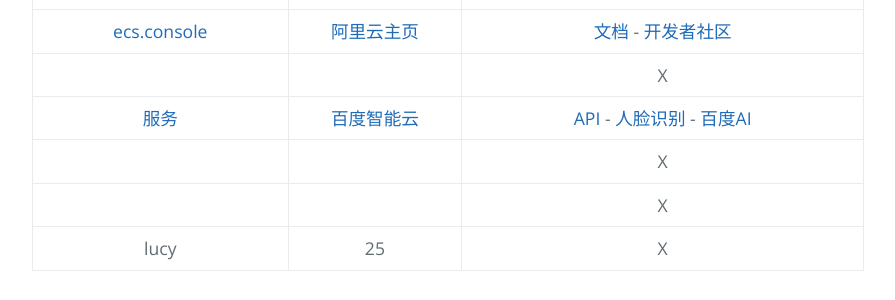
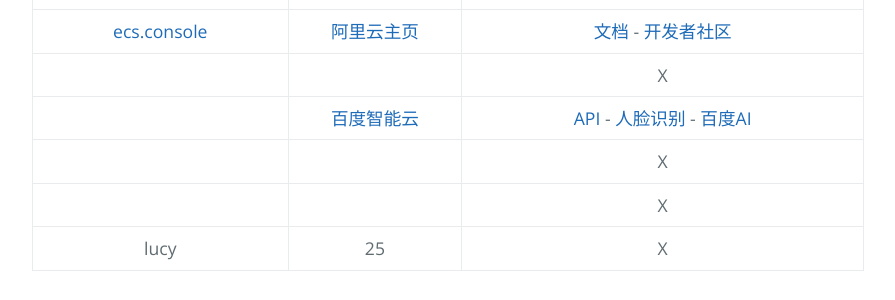
Before and after one commit to AmbroseRen/test, a Jekyll site: the page built from Data/DataLake.md, in a window 1280 px wide. Shown: the part 665-965 px from the top of the page, without its empty margins (192-1087 px from the left). Built offline with Jekyll 4.4.1, drawn with Linux system fonts in a browser that asks for light colours; our own code applies the rules of GitHub Pages for plain Markdown files; the repository's description, which GitHub fills in, is left out.

Commit message:
Update DataLake.md

```diff
--- a/Data/DataLake.md
+++ b/Data/DataLake.md
@@ -15,7 +15,7 @@
 | []() |  | X |
 | [ecs.console](https://ecs.console.aliyun.com/#/home) | [阿里云主页](https://www.aliyun.com/) | [文档](https://help.aliyun.com/index.html?spm=5176.7937365.765261.484.76c75692Oarl3P&content=school) - [开发者社区](https://developer.aliyun.com/) |
 | []() |  | X |
-| [服务](https://console.bce.baidu.com/) | [百度智能云](https://cloud.baidu.com/) | [API](https://console.bce.baidu.com/ai/#/ai/speech/overview/index) - [人脸识别](https://cloud.baidu.com/doc/FACE/index.html) - [百度AI](http://ai.baidu.com/index/) |
+| []() | [百度智能云](https://cloud.baidu.com/) | [API](https://console.bce.baidu.com/ai/#/ai/speech/overview/index) - [人脸识别](https://cloud.baidu.com/doc/FACE/index.html) - [百度AI](http://ai.baidu.com/index/) |
 | []() |  | X |
 | []() |  | X |
 | lucy | 25 | X |
```
